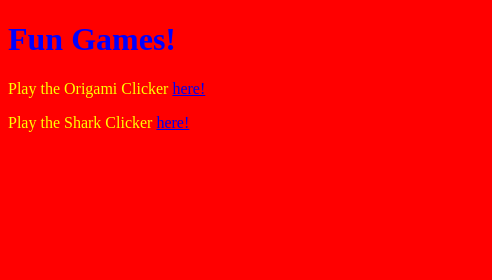
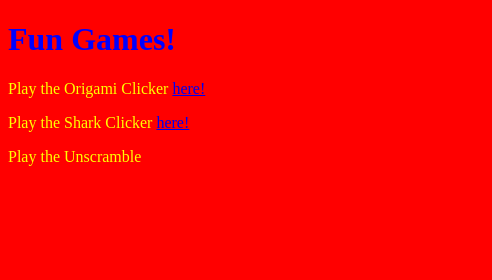
Before and after one commit to Arnbloxlee/Arnbloxlee.github.io, a plain HTML site: page index.html in a window 1280 px wide. Shown: the top 280 px of the page, 0-492 px from the left. Drawn offline with Linux system fonts and the light colour scheme.

Commit message:
Update index.html

```diff
--- a/index.html
+++ b/index.html
@@ -31,6 +31,7 @@
     <h1>Fun Games!</h1>
     <p>Play the Origami Clicker <a href="https://arnbloxlee.github.io/origamiclicker.html">here!</a></p>
     <p>Play the Shark Clicker <a href="https://arnbloxlee.github.io/sharkclicker.html">here!</a></p>
+    <p>Play the Unscramble <a href="https://arnbloxlee.github.io/unscramble.html"></a></p>
     <img src="https://i.pinimg.com/originals/33/e6/54/33e654a955e684ccc13256d764501eb2.png" height="550">
   </body>
 </html>
```
